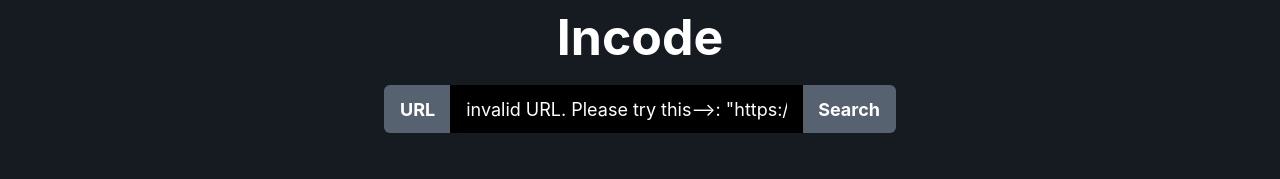
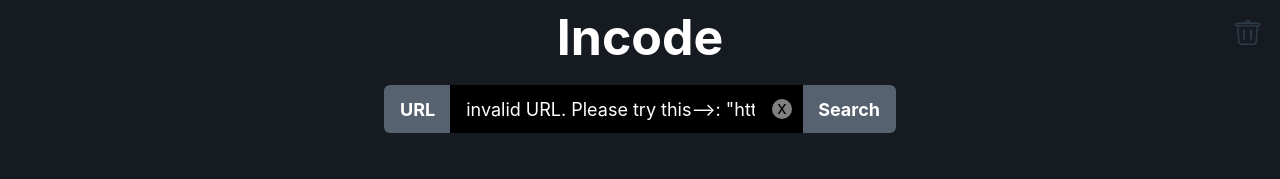
Before and after one commit to avakiel/incode-kanban, a React (Create React App) app: page / in a window 1280 px wide. Both pictures are taken after a click on the element "Search". Shown: the top 179 px of the page. Built offline with nearby package versions, Linux system fonts and the light colour scheme.

Commit message:
clear storage/input

```diff
--- a/src/App.tsx
+++ b/src/App.tsx
@@ -3,7 +3,7 @@
 import { Header } from './components/header/Header'
 import { TaskColumn } from './components/taskColumn/TaskColumn'
 import { Terminal } from './components/terminal/Terminal'
-import { css } from '@chakra-ui/react'
+import { Box, Image, Tooltip, css } from '@chakra-ui/react'
 
 function App() {
   const scrollBarCSS = css({
@@ -22,8 +22,26 @@
     },
   })
 
+  const cleanSessionStorage = () => {
+    sessionStorage.clear()
+  }
+
   return (
     <div className="App">
+      <Tooltip label="Clear session storage" fontSize="md">
+      <Box
+        as="span"
+        position="absolute"
+        top="5"
+        right="5"
+        cursor="pointer"
+        _hover={{
+          filter: 'drop-shadow(0 0 0.5rem blue)',
+        }}
+      >
+        <Image onClick={cleanSessionStorage} src="./trash.png" alt="logo" width="25px" height="25px" />
+      </Box>
+    </Tooltip>
       <Global styles={scrollBarCSS} />
       <Header />
       <TaskColumn />
--- a/src/components/header/Header.tsx
+++ b/src/components/header/Header.tsx
@@ -56,6 +56,7 @@
               value={githubUrl}
               onChange={(event) => setGithubUrl(event.target.value)}
               onSearch={handleSearch}
+              onClear={() => setGithubUrl('')}
             />
           </Stack>
 
--- a/src/components/header/input/InputSearch.tsx
+++ b/src/components/header/input/InputSearch.tsx
@@ -1,13 +1,14 @@
-import { InputGroup, Input, InputLeftAddon, InputRightAddon } from '@chakra-ui/react'
+import { InputGroup, Input, InputLeftAddon, InputRightAddon, InputRightElement, Box } from '@chakra-ui/react'
 
 interface SearchInputProps {
   value: string
   onChange: (event: React.ChangeEvent<HTMLInputElement>) => void
   onSearch: () => void
+  onClear: () => void
 }
 
-export const SearchInput: React.FC<SearchInputProps> = ({ value, onChange, onSearch }) => (
-  <InputGroup border="none" size="lg">
+export const SearchInput: React.FC<SearchInputProps> = ({ value, onChange, onSearch, onClear }) => (
+  <><InputGroup border="none" size="lg">
     <InputLeftAddon border="none" bgColor="#576270" color="white" fontWeight="700">
       URL
     </InputLeftAddon>
@@ -21,8 +22,25 @@
       _placeholder={{ fontWeight: '400', color: 'gray.600' }}
       placeholder="Example: https://github.com/nestjs/nest"
       _hover={{ borderColor: 'gray.500' }}
-      focusBorderColor="transparent"
-    />
+      focusBorderColor="transparent" />
+    {value && (
+      <InputRightElement marginRight='90px'>
+      <Box
+        display='flex'
+        justifyContent='center'
+        alignItems='center'
+        width='20px'
+        height='20px'
+        borderRadius='50%'
+        bgColor="gray"
+        onClick={onClear}
+        _hover={{ bgColor: 'white' }}
+        cursor={'pointer'}
+      >
+        <span style={{ position: 'relative', top: '-2px', color: 'black'}}>x</span>
+      </Box>
+    </InputRightElement>
+    )}
     <InputRightAddon
     onClick={onSearch}
     cursor="pointer"
@@ -34,5 +52,5 @@
   >
       Search
     </InputRightAddon>
-  </InputGroup>
+  </InputGroup></>
 )
--- a/src/components/header/repoLink/RepoLink.tsx
+++ b/src/components/header/repoLink/RepoLink.tsx
@@ -20,7 +20,7 @@
   const fetchStars = async () => {
     if (!activeLink) return
     const data = await fetchRepoStars(activeLink.owner, activeLink.repo)
-    console.log(data)
+
     if (!data) {
       setError(`Check your URL -> "${GITHUB_HOST}${activeLink.owner}/${activeLink.repo}" `)
       dispatch(setActiveRepo(null))
```
Also changed, not shown: public/trash.png (added). Lines whose indentation alone changed are shown as unchanged.
